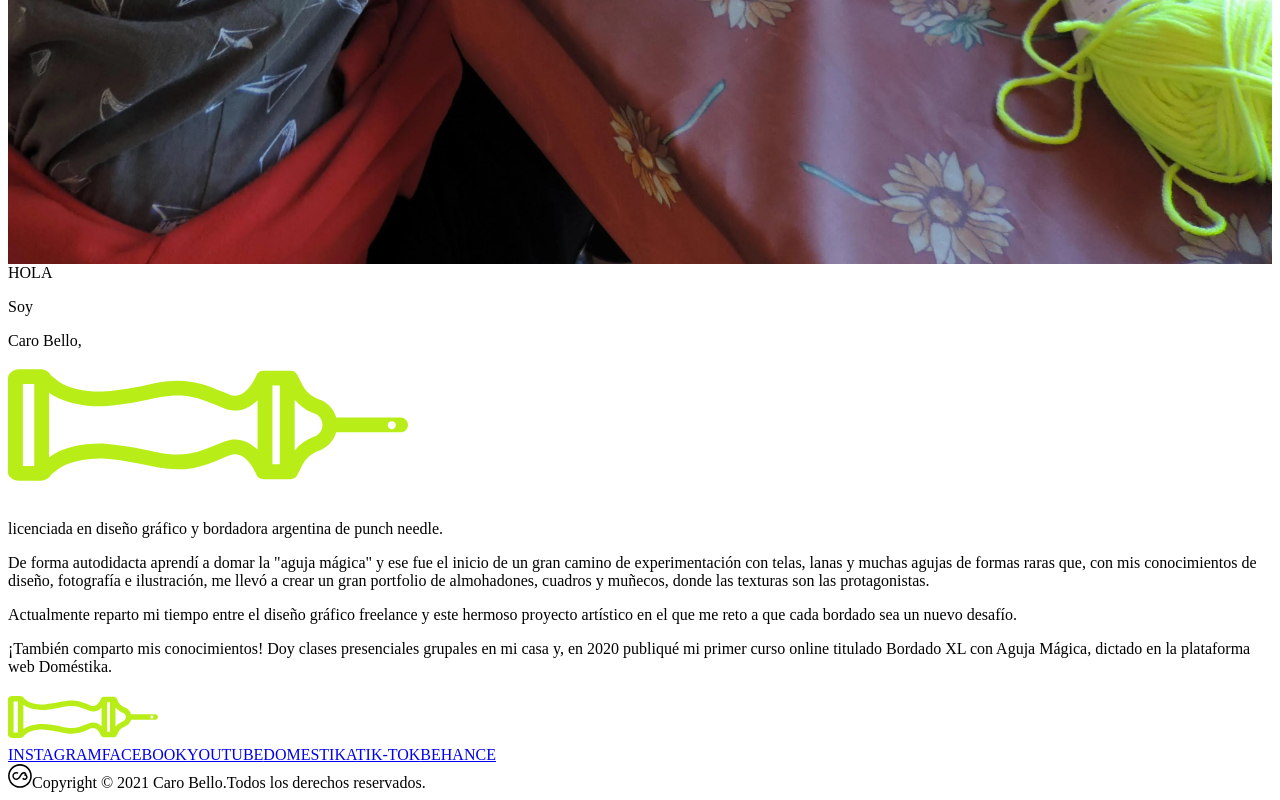
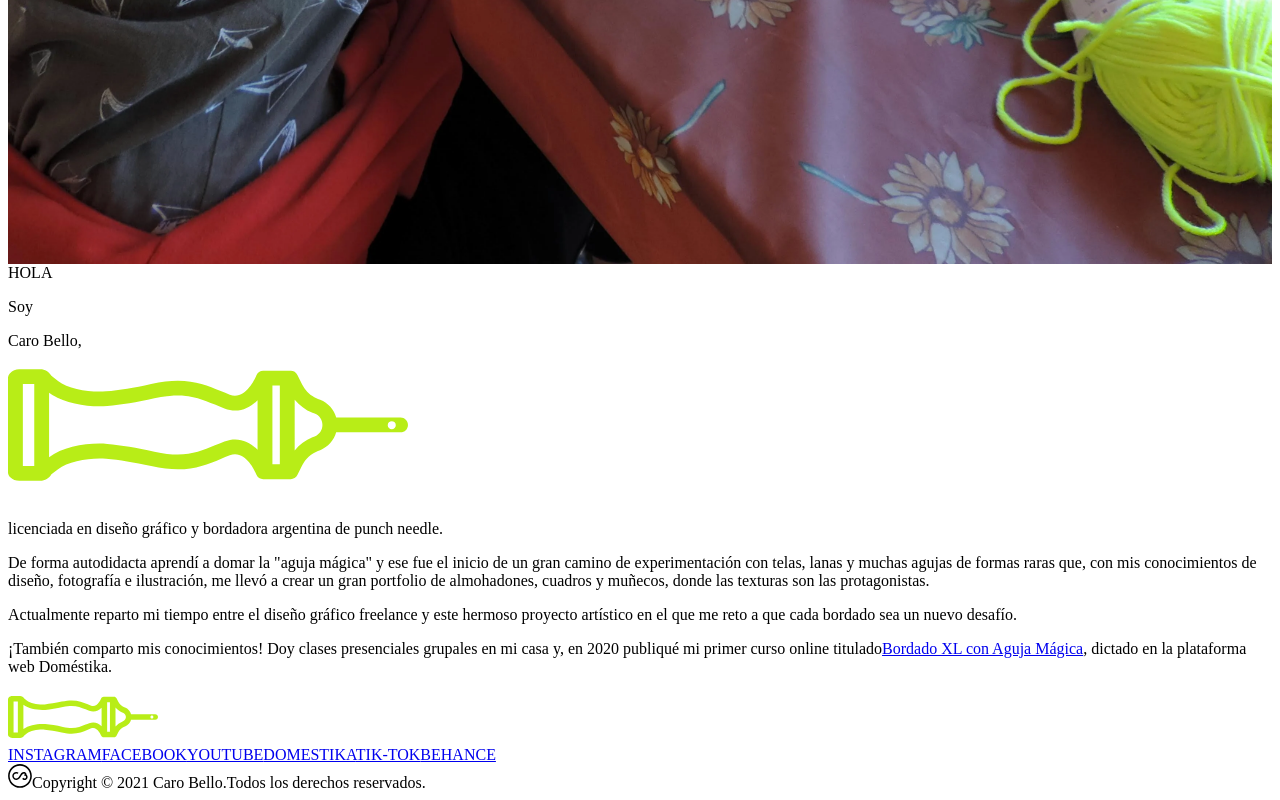
Before and after one commit to julian-prieto/carobello.com, a Next.js app: page /hola in a window 1280 px wide. Shown: the part 1383-2183 px from the top of the page. Built offline with nearby package versions, Linux system fonts and the light colour scheme.

Commit message:
Add needle to text

```diff
--- a/components/Footer/index.js
+++ b/components/Footer/index.js
@@ -7,42 +7,42 @@ export default function Footer() {
         <a
           className="text-white hover:bg-white hover:text-black py-2 px-4 md:mr-4"
           href="https://www.instagram.com/porcarobello"
-          about="_blank"
+          target="_blank"
         >
           INSTAGRAM
         </a>
         <a
           className="text-white hover:bg-white hover:text-black py-2 px-4 md:mr-4"
           href="https://www.facebook.com/porcarobello"
-          about="_blank"
+          target="_blank"
         >
           FACEBOOK
         </a>
         <a
           className="text-white hover:bg-white hover:text-black py-2 px-4 md:mr-4"
           href="https://www.youtube.com/channel/UCZCBCksy3XIiNj4LA0I17dQ"
-          about="_blank"
+          target="_blank"
         >
           YOUTUBE
         </a>
         <a
           className="text-white hover:bg-white hover:text-black py-2 px-4 md:mr-4"
           href="https://www.domestika.org/es/carobello"
-          about="_blank"
+          target="_blank"
         >
           DOMESTIKA
         </a>
         <a
           className="text-white hover:bg-white hover:text-black py-2 px-4 md:mr-4"
           href="https://www.tiktok.com/@porcarobello?lang=es"
-          about="_blank"
+          target="_blank"
         >
           TIK-TOK
         </a>
         <a
           className="text-white hover:bg-white hover:text-black py-2 px-4"
           href="https://www.behance.net/porcarobello"
-          about="_blank"
+          target="_blank"
         >
           BEHANCE
         </a>
--- a/pages/hola/index.js
+++ b/pages/hola/index.js
@@ -57,8 +57,15 @@ export default function Hola() {
                 <p className="mb-4 text-lg leading-tight">
                   ¡También comparto mis conocimientos! Doy clases presenciales
                   grupales en mi casa y, en 2020 publiqué mi primer curso online
-                  titulado Bordado XL con Aguja Mágica, dictado en la plataforma
-                  web Doméstika.
+                  titulado
+                  <a
+                    className="text-black font-bold pl-2"
+                    href="https://www.domestika.org/es/courses/747-bordado-xl-con-aguja-magica/carobello"
+                    target="_blank"
+                  >
+                    Bordado XL con Aguja Mágica
+                  </a>
+                  , dictado en la plataforma web Doméstika.
                 </p>
                 <div className="relative md:hidden">
                   <Image
```
